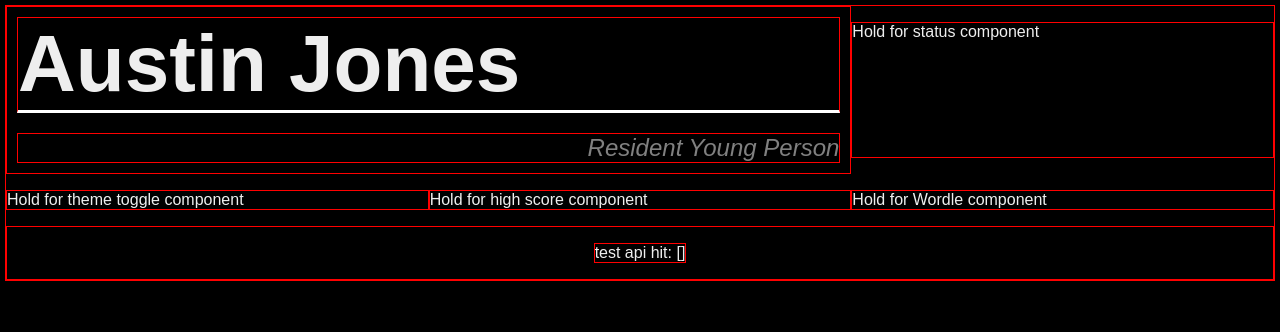
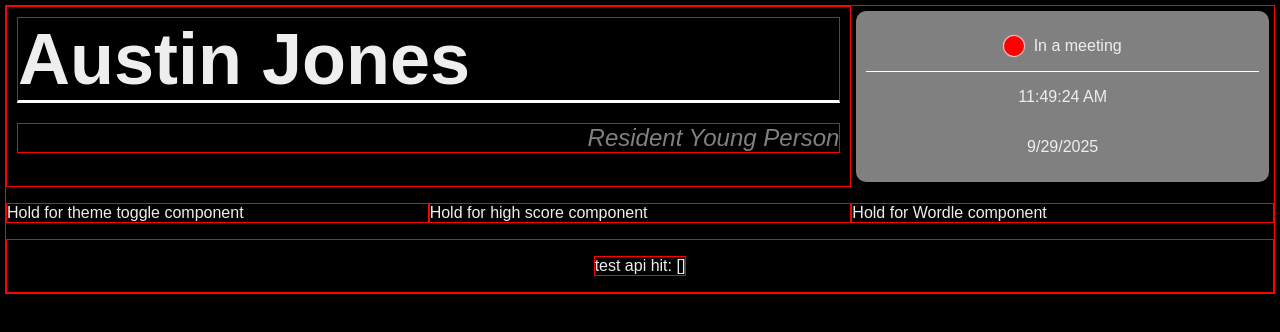
Before and after one commit to ajone239/nameplate, a SvelteKit app in the folder web/: page / in a window 1280 px wide. Shown: the top 332 px of the page. Built offline with nearby package versions, Linux system fonts and the light colour scheme; no server answers.

Commit message:
add a status component

```diff
--- /dev/null
+++ b/web/src/lib/components/Status.svelte
@@ -0,0 +1,107 @@
+<script lang="ts">
+    import { onDestroy, onMount } from 'svelte';
+
+    let { status = 'out' } = $props();
+
+    let interval: number = 0;
+
+    let time = $state('the time :)');
+    let date = $state('the date :)');
+
+    let out = $derived(status == 'out');
+    let free = $derived(status == 'free');
+    let busy = $derived(status == 'busy');
+    let working = $derived(status == 'working');
+
+    let statusText = $derived.by(() => {
+        switch (status) {
+            case 'free':
+                return 'Chilling';
+            case 'busy':
+                return 'In a meeting';
+            case 'working':
+                return "Head down don't bother me";
+            case 'out':
+            default:
+                return 'Out of Office';
+        }
+    });
+
+    let i = 0;
+    const updateTimes = () => {
+        const now = new Date();
+        time = now.toLocaleTimeString();
+        date = now.toLocaleDateString();
+
+        status = ['out', 'free', 'busy', 'working'][(i = (i + 1) % 4)];
+    };
+
+    onMount(() => {
+        updateTimes;
+        interval = setInterval(updateTimes, 500);
+    });
+
+    onDestroy(() => {
+        clearInterval(interval);
+    });
+</script>
+
+<div class="component-container">
+    <div class="status-container">
+        <div class={['circle', { out, free, working, busy }]}></div>
+        <p>{statusText}</p>
+    </div>
+
+    <div class="time-container">
+        <p>{time}</p>
+    </div>
+
+    <div class="time-container">
+        <p>{date}</p>
+    </div>
+</div>
+
+<style>
+    .component-container {
+        background: grey;
+        border-radius: 10px;
+        margin: 5px;
+        padding: 10px;
+    }
+    .status-container {
+        display: flex;
+        align-items: center;
+        justify-content: center;
+        border-bottom: white 1px solid;
+    }
+    .time-container {
+        display: flex;
+        justify-content: space-around;
+        flex-direction: row;
+    }
+    .circle {
+        margin-right: 10px;
+        width: 20px;
+        height: 20px;
+        border-radius: 10px;
+        background: grey;
+        box-shadow: 0 0px 1px 1px lightgrey;
+
+        &.out {
+            background: black;
+            box-shadow: 0 0px 1px 1px lightgrey;
+        }
+        &.working {
+            background: orange;
+            box-shadow: 0 0px 1px 1px orangered;
+        }
+        &.busy {
+            background: red;
+            box-shadow: 0 0px 1px 1px pink;
+        }
+        &.free {
+            background: green;
+            box-shadow: 0 0px 1px 1px lightgreen;
+        }
+    }
+</style>
--- a/web/src/routes/+page.svelte
+++ b/web/src/routes/+page.svelte
@@ -1,5 +1,6 @@
 <script lang="ts">
     import JobTitle from '$lib/components/JobTitle.svelte';
+    import Status from '$lib/components/Status.svelte';
     import { onMount } from 'svelte';
 
     let message = $state('');
@@ -20,7 +21,7 @@
         <JobTitle />
     </div>
 
-    <p>Hold for status component</p>
+    <Status />
 
     <p>Hold for theme toggle component</p>
 
@@ -52,7 +53,7 @@
     }
 
     .name-container {
-        font-size: 5em;
+        font-size: 4.5em;
         border-bottom: white 3px solid;
         margin: 10px;
     }
```
